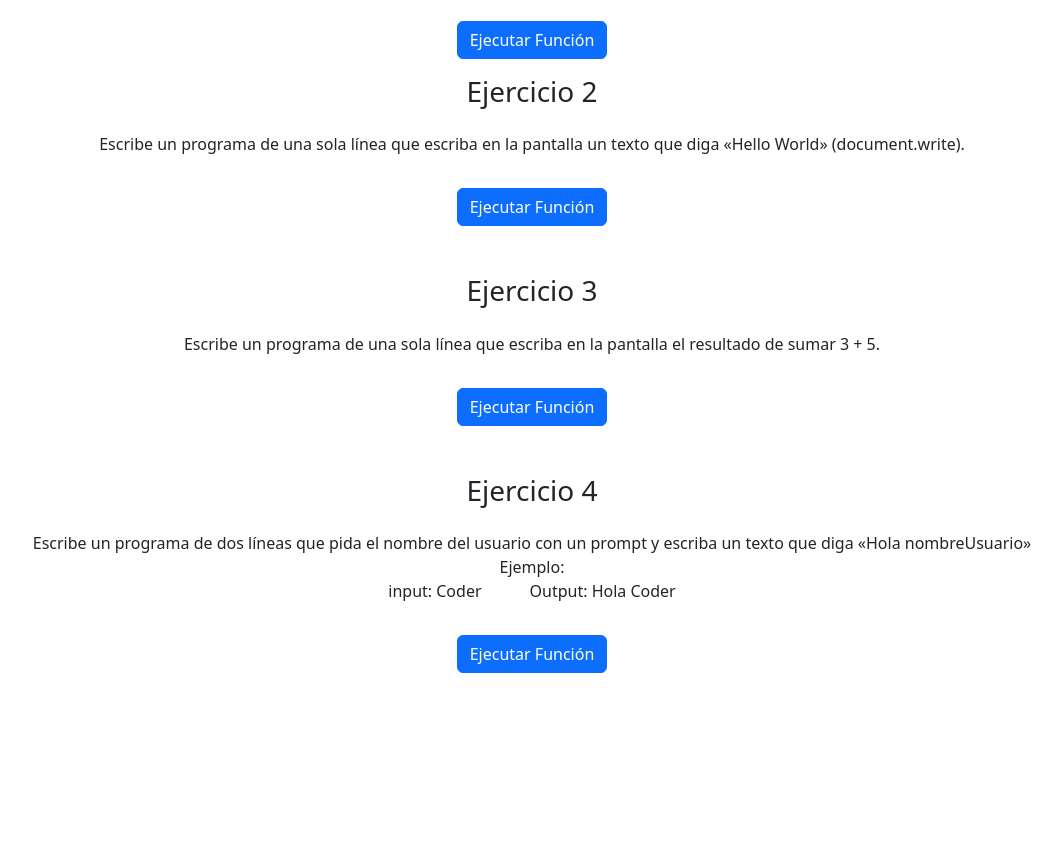
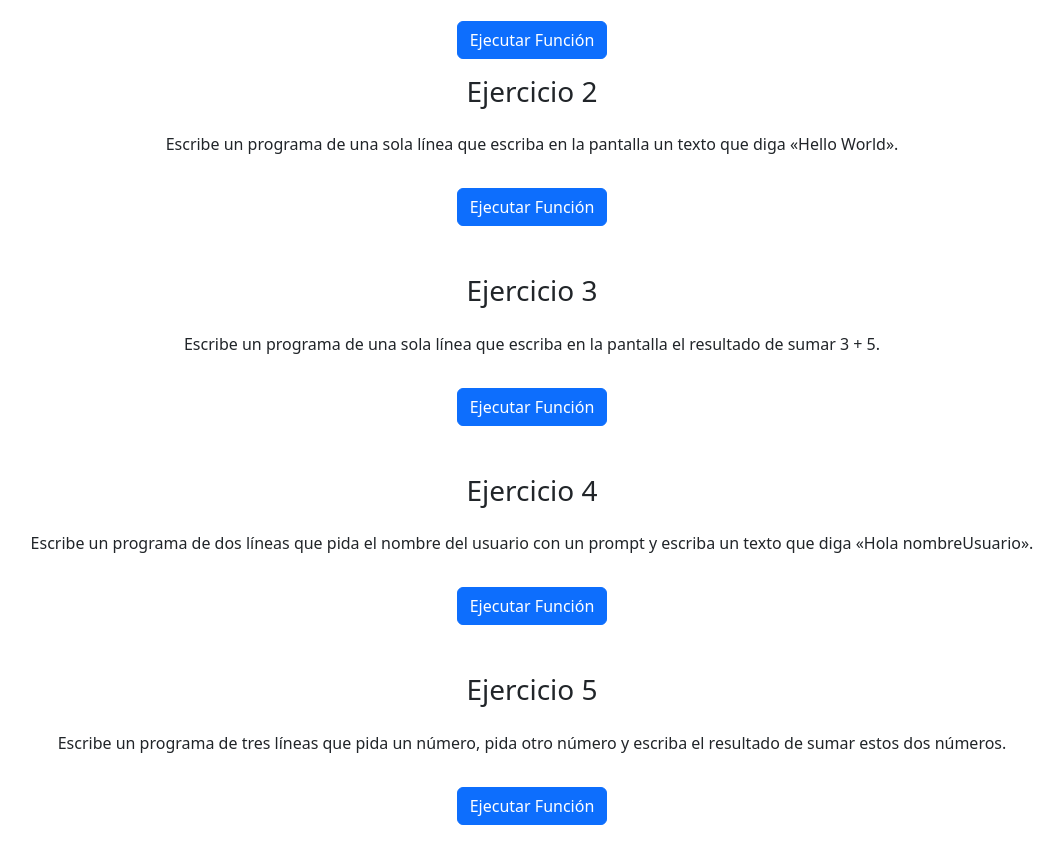
Before and after one commit to hectorc2907/js-ejercicios, a plain HTML site: page index.html in a window 1280 px wide. Shown: the part 767-1632 px from the top of the page, without its empty margins (108-1171 px from the left). Before the commit the page ends 1480 px from the top, so only its background shows below. Drawn offline with nearby package versions, Linux system fonts and the light colour scheme.

Commit message:
se realiza el maquetado y se comprueba el funcionamiento del ejercicio 5

```diff
--- a/index.html
+++ b/index.html
@@ -130,7 +130,7 @@
           <h3 class="text-center py-2">Ejercicio 2</h3>
           <p class="py-2 text-center">
             Escribe un programa de una sola línea que escriba en la pantalla un
-            texto que diga «Hello World» (document.write).
+            texto que diga «Hello World».
           </p>
           <div class="d-flex justify-content-center py-2">
             <button class="btn btn-primary" id="btnPunto2">
@@ -164,9 +164,7 @@
           <h3 class="text-center py-2">Ejercicio 4</h3>
           <p class="py-2 text-center">
             Escribe un programa de dos líneas que pida el nombre del usuario con
-            un prompt y escriba un texto que diga «Hola nombreUsuario»<br />
-            Ejemplo: <br />
-            <span>input: Coder</span><span class="ps-5">Output: Hola Coder</span>
+            un prompt y escriba un texto que diga «Hola nombreUsuario».
           </p>
           <div class="d-flex justify-content-center py-2">
             <button class="btn btn-primary" id="btnPunto4">
@@ -175,6 +173,23 @@
           </div>
           <div class="text-center py-2">
             <p id="mensajePunto4" class="fs-2"></p>
+          </div>
+        </div>
+      </section>
+      <section class="container">
+        <div class="col-12">
+          <h3 class="text-center py-2">Ejercicio 5</h3>
+          <p class="py-2 text-center">
+            Escribe un programa de tres líneas que pida un número, pida otro
+            número y escriba el resultado de sumar estos dos números.
+          </p>
+          <div class="d-flex justify-content-center py-2">
+            <button class="btn btn-primary" id="btnPunto5">
+              Ejecutar Función
+            </button>
+          </div>
+          <div class="text-center py-2">
+            <p id="mensajePunto5" class="fs-2"></p>
           </div>
         </div>
       </section>
--- a/js/app.js
+++ b/js/app.js
@@ -28,3 +28,13 @@ function ejercicio4() {
 }
 var punto4 = document.getElementById("btnPunto4");
 punto4.addEventListener("click", ejercicio4);
+
+function ejercicio5() {
+  var mensajePunto5 = document.getElementById("mensajePunto5");
+  var num1 = parseInt(prompt("Ingrese el Valor del Numero 1"));
+  var num2 = parseInt(prompt("Ingrese el valor del Numero 2"));
+  var suma = num1 + num2;
+  mensajePunto5.textContent = `${num1} + ${num2} = ${suma}`;
+}
+var punto5 = document.getElementById("btnPunto5");
+punto5.addEventListener("click", ejercicio5);
```
